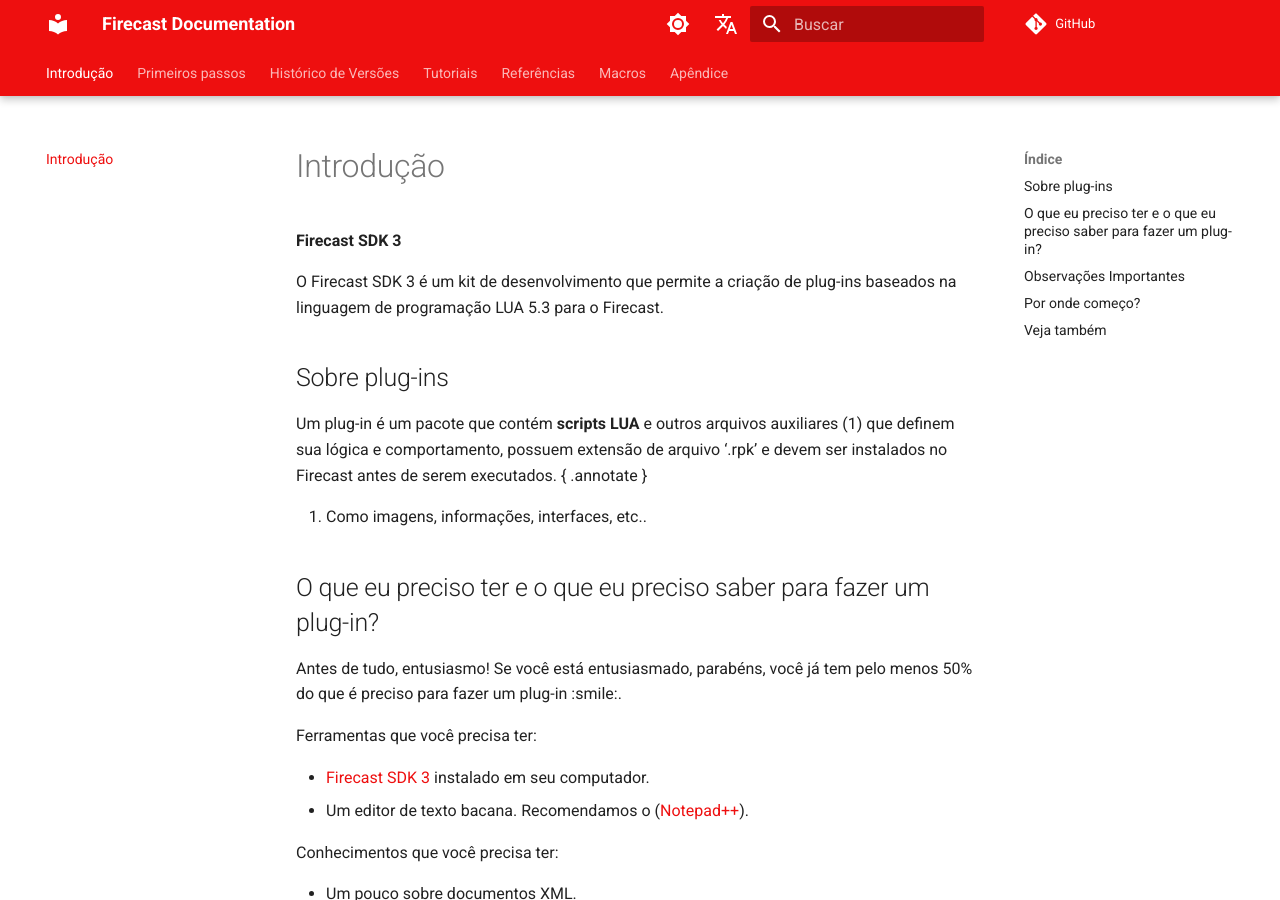
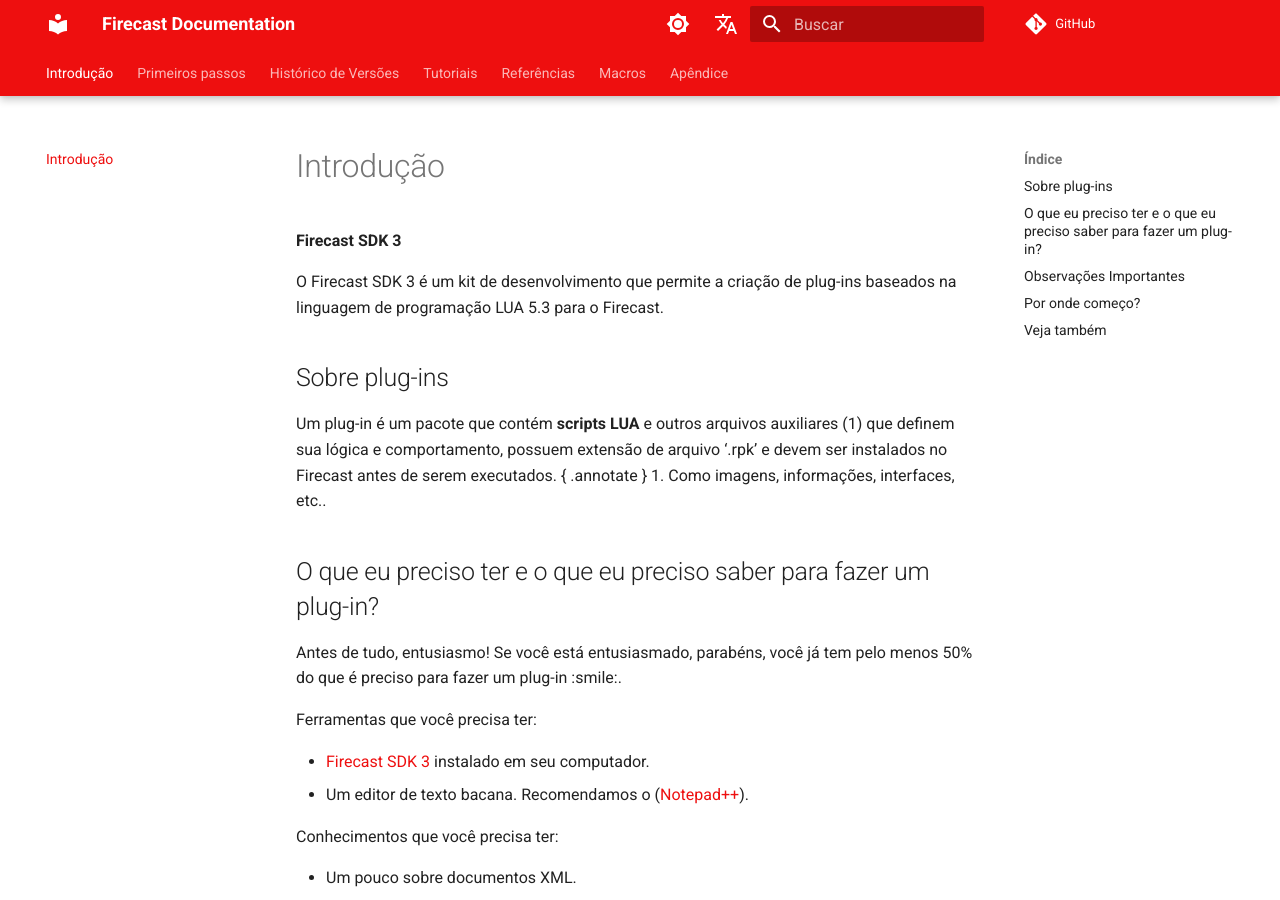
Before and after one commit to Krampus-update/firecast-doc-teste, an MkDocs documentation site: the page built from docs/index.md, in a window 1280 px wide and 900 px high. Built offline with MkDocs 1.6.1 and Material for MkDocs 9.7.7, drawn with Linux system fonts in a browser that asks for light colours; comment, search, counter and statistics services are not loaded.

Commit message:
tentando mais coisa

```diff
--- a/docs/index.md
+++ b/docs/index.md
@@ -9,8 +9,8 @@
 ## Sobre plug-ins
 
 Um plug-in é um pacote que contém **scripts LUA** e outros arquivos auxiliares (1) que definem sua lógica e comportamento, possuem extensão de arquivo ‘.rpk’ e devem ser instalados no Firecast antes de serem executados. { .annotate }
+1. Como imagens, informações, interfaces, etc..
 
-1. Como imagens, informações, interfaces, etc..
 ## O que eu preciso ter e o que eu preciso saber para fazer um plug-in?
 
 Antes de tudo, entusiasmo\! Se você está entusiasmado, parabéns, você já tem pelo menos 50% do que é preciso para fazer um plug-in :smile:.
```
